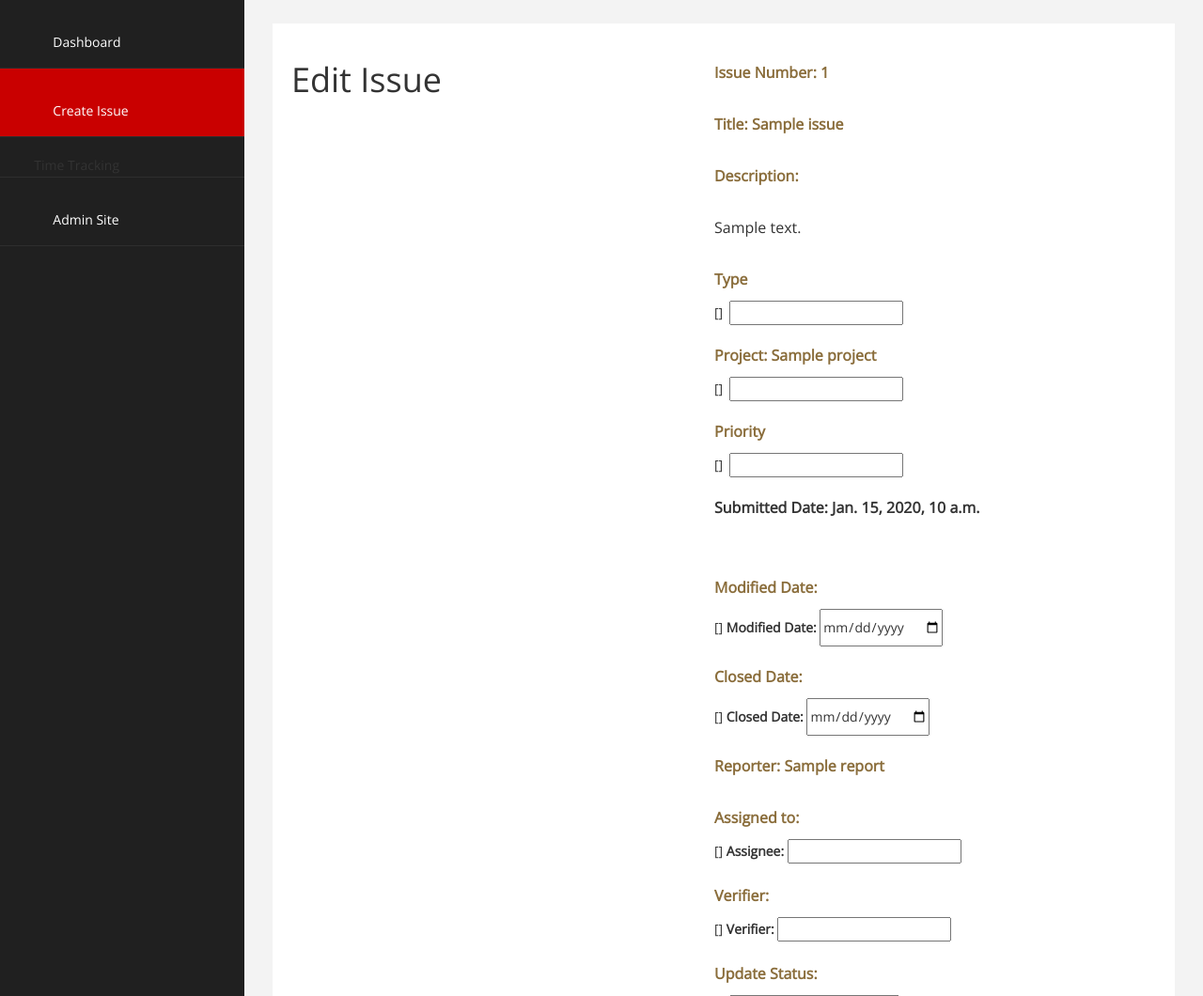
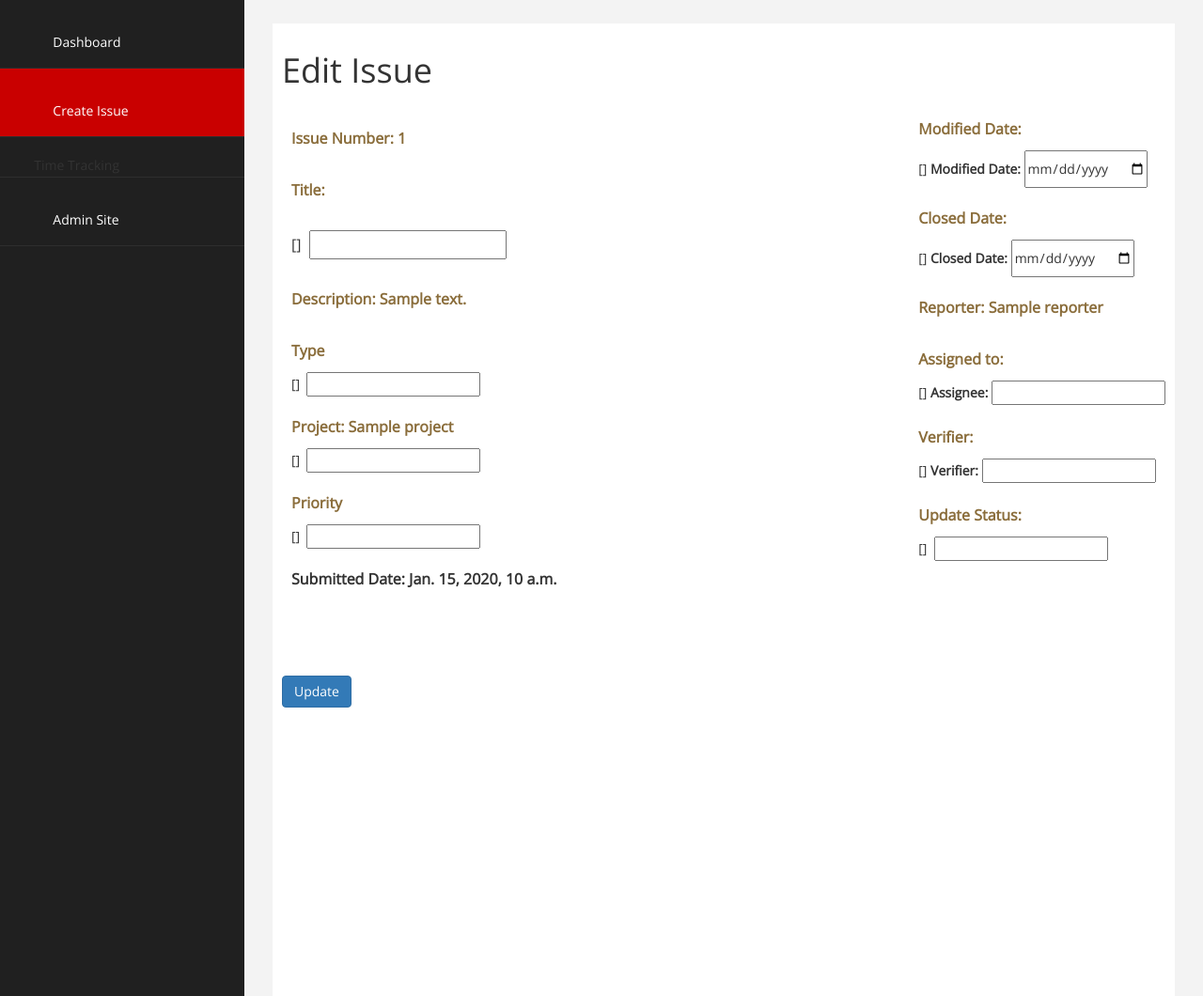
Before and after one commit to iamkelroy/CS673_G1_T3_BUGTRACKER, a Django app: template templates/edit_issue.html in a window 1280 px wide. Shown: the part 60-1120 px from the top of the page at 94% size. Run offline with Django 3.2, Linux system fonts and the light colour scheme; the template is opened without the code that fills it: most values are stand-ins (such as "Sample title", 1, 10 or a date in 2020); form fields are guessed from the names that the template uses; some libraries are stand-ins or nearby versions; some web fonts are replaced.

Commit message:
Edits done to Create and Edit Html pages.  Updated views.py for edit html page.

```diff
--- a/templates/edit_issue.html
+++ b/templates/edit_issue.html
@@ -6,9 +6,9 @@
 
 <div id="page-inner">
                 <div>
-                    <div id="description">
+                    <!--<div id="description"> -->
                     <h1 class="bug_name">Edit Issue</h1>
-                    </div>
+                    <!-- </div> -->
 
                     <form action="" method="post">{% csrf_token %}
                     {{ form.non_field_errors }}
@@ -17,10 +17,13 @@
 
                     	 <p class="text-warning"><b>Issue Number: {{ issue.pk }}</b></p>
 
-                    	 <p class="text-warning" style=""><b>Title: {{ issue.title }}</b></p>
+                    	 <p class="text-warning" style=""><b>Title: </b></p>
+                         <p> {{ form.title.errors }}
+                             <label for="{{ form.title.id_for_label }}"></label>
+                             {{ form.title }}
+                         </p>
 
-                        <p class="text-warning" style=""><b>Description: </b></p>
-                        <p>{{ issue.description }}</p>
+                        <p class="text-warning" style=""><b>Description: {{ issue.description }}</b></p>
 
                         <p class="text-warning"><b>Type</b></p>
                         <div class="fieldWrapper">
@@ -44,7 +47,9 @@
                         </div>
 
                         <p class"text-warning"><b>Submitted Date: {{ issue.submitted_date }}</b><p>
+                    </div>
 
+                    <div style="float: right;">
                          <p class="text-warning"><b>Modified Date:</b></p>
         		        <div class="fieldWrapper">
                             {{ form.modified_date.errors }}
@@ -59,7 +64,7 @@
                             {{ form.closed_date }}
                         </div>
 
-        		        <p class="text-warning"><b>Reporter: {{ issue.report }}</b></p>
+        		        <p class="text-warning"><b>Reporter: {{ issue.reporter }}</b></p>
 
                         <p class="text-warning"><b>Assigned to:</b></p>
         		        <div class="fieldWrapper">
@@ -77,9 +82,9 @@
 
                         <p class="text-warning" style=""><b>Update Status:</b></p>
                         <div class="fieldWrapper">
-                             {{ form.description.errors }}
+                             {{ form.status.errors }}
                              <label for="{{ form.title.id_for_label }}"></label>
-                             {{ form.description }}
+                             {{ form.status }}
                         </div>
                     </div>
 
@@ -92,6 +97,8 @@
                    	    </div>
                    	</div>
 
+                   </div>
+
                     </form>
 
                 </div>
```
Also changed, not shown: issue_tracker/app/views.py (+15 -1 lines), templates/create_issue.html (+15 -4 lines).
